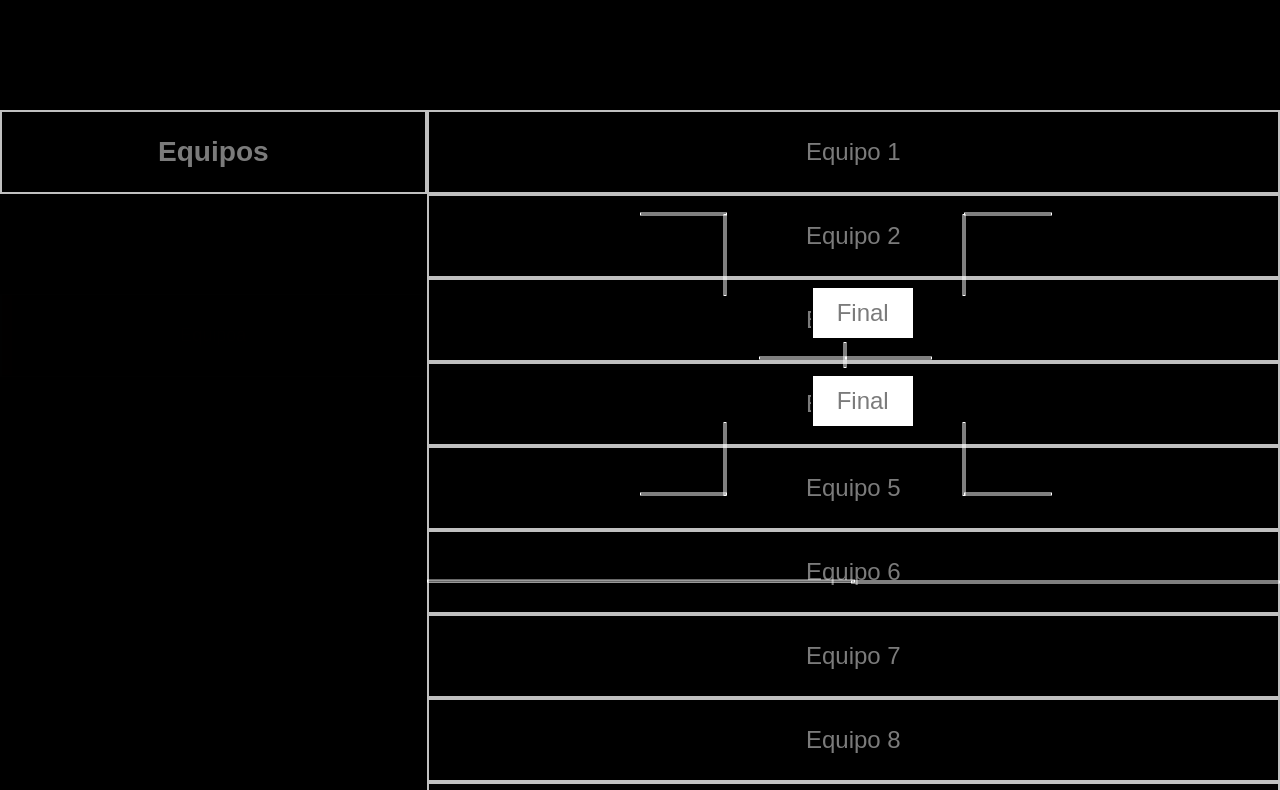
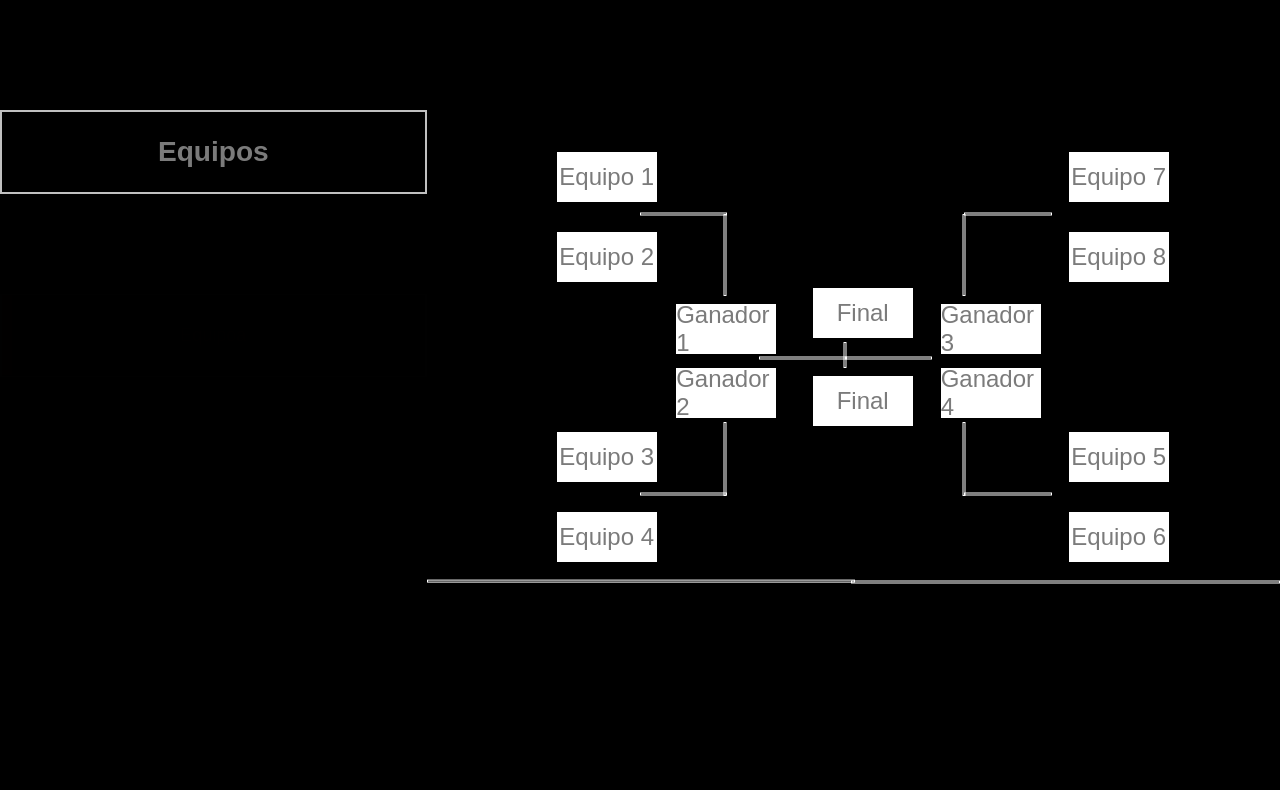
Before and after one commit to xtrerw/Proyecto_Final, a React (Vite) app: page /Juegos/1 in a window 1280 px wide. Shown: the part 690-1480 px from the top of the page. Built offline with nearby package versions, Linux system fonts and the light colour scheme; a web font is replaced by a local one.

Commit message:
cambios base de datos

```diff
--- a/src/PageTorneos.jsx
+++ b/src/PageTorneos.jsx
@@ -67,19 +67,19 @@ const Torneos = () => {
                 </article>
                  <aside className="grafico-partido">
                    {/* Cuadros de los partidos */}
-                   <div className="cuadro-cuartos-1" style={{left: '15%', top: '5%'}}>Equipo 1</div>
-                    <div className="cuadro-cuartos-2" style={{left: '15%', top: '15%'}}>Equipo 2</div>
-                    <div className="cuadro-cuartos-4" style={{left: '15%', top: '50%'}}>Equipo 4</div>
-                    <div className="cuadro-cuartos-3" style={{left: '15%', top: '40%'}}>Equipo 3</div>
-                    <div className="cuadro-cuartos-5" style={{left: '75%', top: '40%'}}>Equipo 5</div>
-                    <div className="cuadro-cuartos-6" style={{left: '75%', top: '50%'}}>Equipo 6</div>
-                    <div className="cuadro-cuartos-7" style={{left: '75%', top: '5%'}}>Equipo 7</div>
-                    <div className="cuadro-cuartos-8" style={{left: '75%', top: '15%'}}>Equipo 8</div>
+                   <div className="cuadro cuadro-cuartos-1" style={{left: '15%', top: '5%'}}>Equipo 1</div>
+                    <div className="cuadro cuadro-cuartos-2" style={{left: '15%', top: '15%'}}>Equipo 2</div>
+                    <div className="cuadro cuadro-cuartos-4" style={{left: '15%', top: '50%'}}>Equipo 4</div>
+                    <div className="cuadro cuadro-cuartos-3" style={{left: '15%', top: '40%'}}>Equipo 3</div>
+                    <div className="cuadro cuadro-cuartos-5" style={{left: '75%', top: '40%'}}>Equipo 5</div>
+                    <div className="cuadro cuadro-cuartos-6" style={{left: '75%', top: '50%'}}>Equipo 6</div>
+                    <div className="cuadro cuadro-cuartos-7" style={{left: '75%', top: '5%'}}>Equipo 7</div>
+                    <div className="cuadro cuadro-cuartos-8" style={{left: '75%', top: '15%'}}>Equipo 8</div>
 
-                    <div className="cuadro-semis-1" style={{left: '29%', top: '24%'}}>Ganador 1 </div>
-                    <div className="cuadro-semis-1" style={{left: '29%', top: '32%'}}>Ganador 2</div>
-                    <div className="cuadro-semis-2" style={{left: '60%', top: '24%'}}>Ganador 3 </div>
-                    <div className="cuadro-semis-2" style={{left: '60%', top: '32%'}}>Ganador 4 </div>
+                    <div className="cuadro cuadro-semis-1" style={{left: '29%', top: '24%'}}>Ganador 1 </div>
+                    <div className="cuadro cuadro-semis-1" style={{left: '29%', top: '32%'}}>Ganador 2</div>
+                    <div className="cuadro cuadro-semis-2" style={{left: '60%', top: '24%'}}>Ganador 3 </div>
+                    <div className="cuadro cuadro-semis-2" style={{left: '60%', top: '32%'}}>Ganador 4 </div>
 
 
                     <div className="cuadro cuadro-final" style={{left: '45%', top: '33%'}}>Final</div>
```
Also changed, not shown: src/node/server.js (+64 -47 lines).
